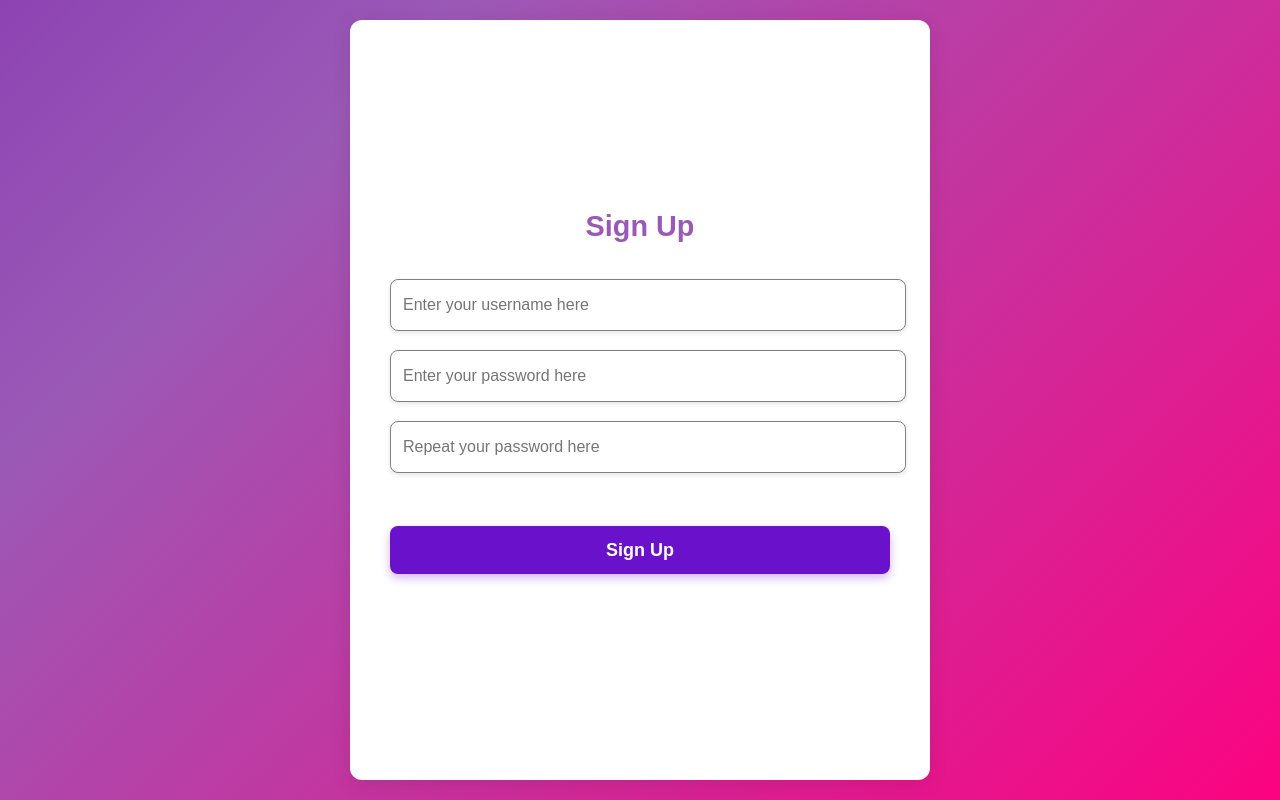
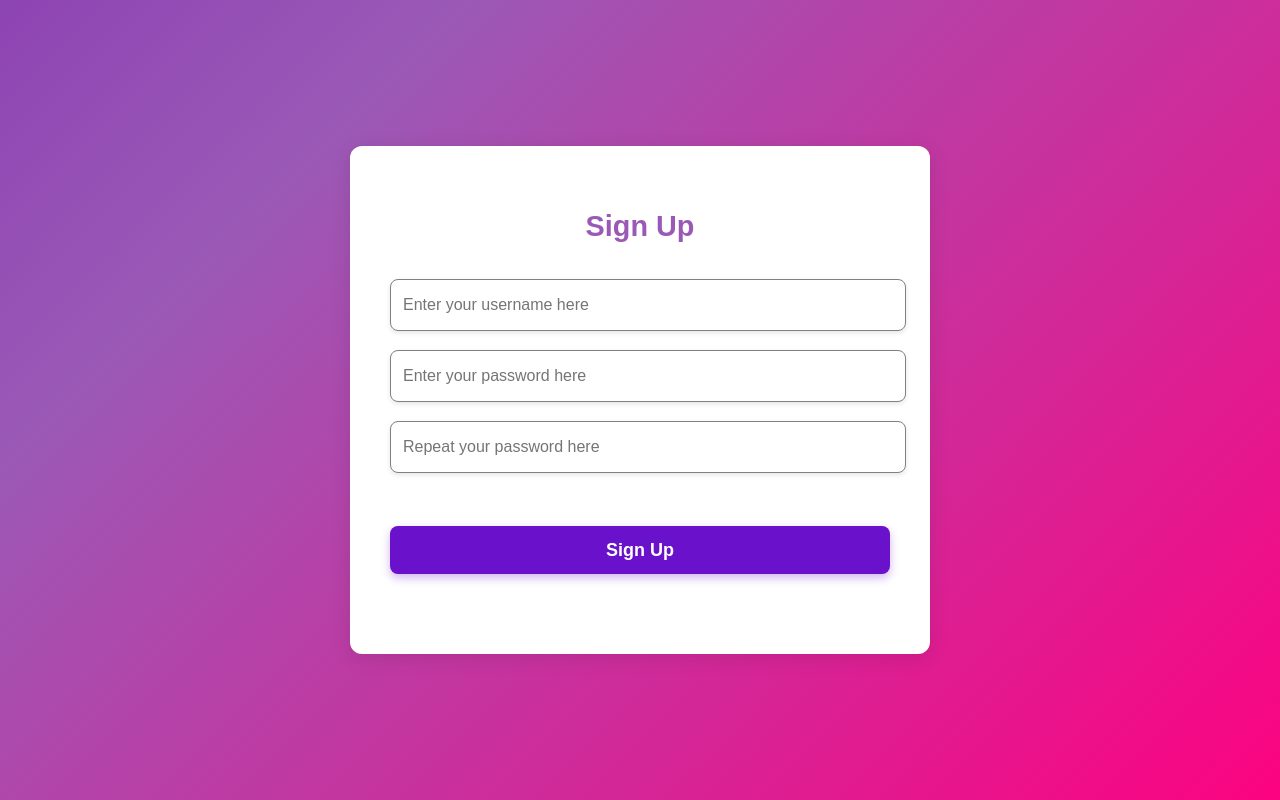
Before and after one commit to Pranux/SwipeWords, a React (Create React App) app in the folder frontend/: page /signup in a window 1280 px wide. Built offline with nearby package versions, Linux system fonts and the light colour scheme.

Commit message:
you forgot the content wrapper :)

```diff
--- a/frontend/src/SignupPage.tsx
+++ b/frontend/src/SignupPage.tsx
@@ -43,6 +43,7 @@ const SignupPage = () => {
 
     return (
         <div className="signup-page">
+            <div className="content-wrapper">
                 <div className="signup-container">
                     <div className="title-container">
                         <h2>Sign Up</h2>
@@ -74,6 +75,7 @@ const SignupPage = () => {
                         Sign Up
                     </button>
                 </div>
+            </div>
         </div>);
 };
 
```
Lines whose indentation alone changed are shown as unchanged.
